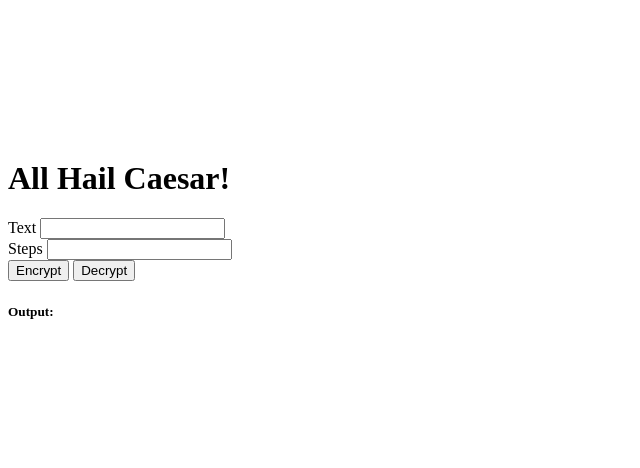
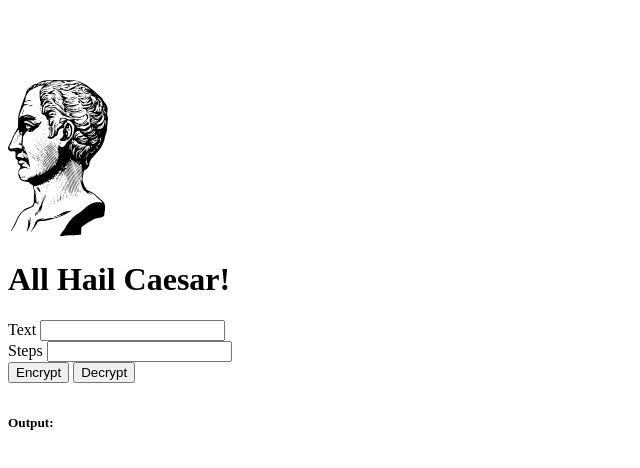
Before and after one commit to sebastian-porling/caesar-javascript, a plain HTML site: page index.html in a window 1280 px wide. Shown: the whole page, without its empty margins (0-640 px from the left). Drawn offline with nearby package versions, Linux system fonts and the light colour scheme.

Commit message:
feat: spacing and image

```diff
--- a/css/style.css
+++ b/css/style.css
@@ -1,7 +1,11 @@
 main {
-    margin-top: 10em;
+    margin-top: 5em;
 }
 
 .container{
     max-width: 800px;
 }
+
+#output {
+    margin-top: 2em;
+}
--- a/index.html
+++ b/index.html
@@ -26,6 +26,9 @@
 <body>
 
     <main class="container">
+        <div class="text-center">
+            <img src="/images/caesar.svg" alt="Clip-art of caesar" width="100">
+        </div>
         <h1 class="text-center display-2">All Hail Caesar!</h1>
 
         <!--User input fields-->
@@ -49,7 +52,7 @@
         </div>
 
         <!--Output-->
-        <div class="card">
+        <div class="card" id="output">
             <div class="card-body">
                 <h5>Output:</h5>
                 <h6 id="result"></h6>
```
Also changed, not shown: images/caesar.svg (added).
